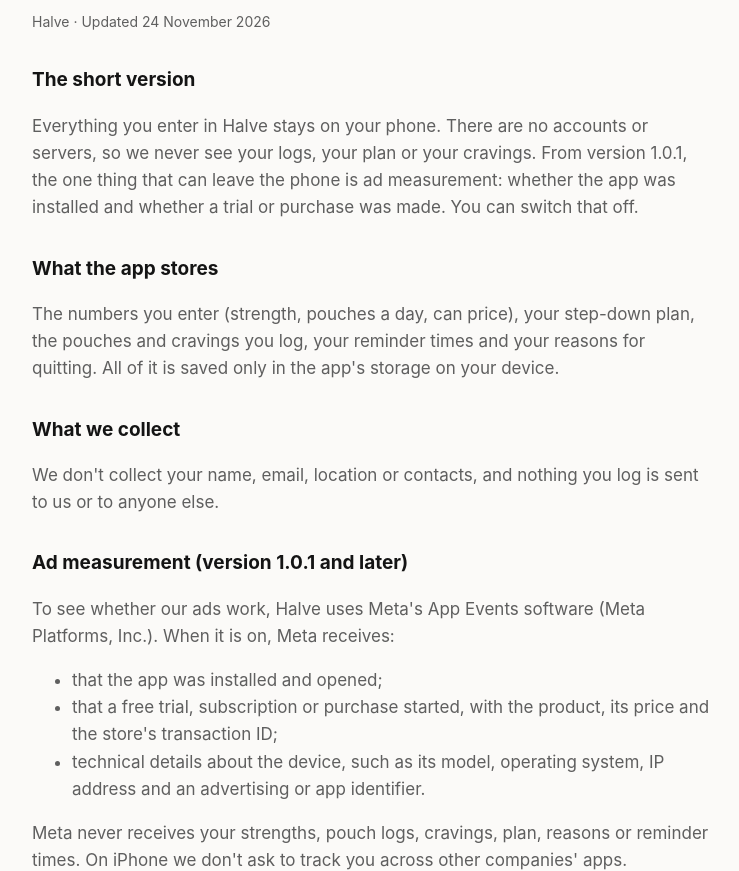
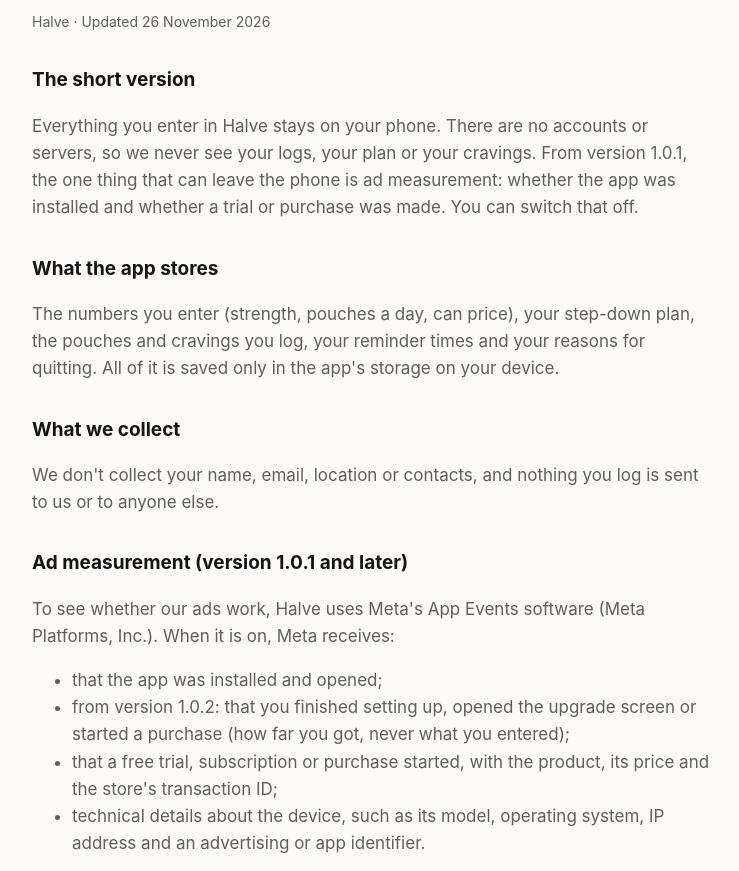
Before and after one commit to rockyvolkov332-design/apps, a plain HTML site: page halve/privacy.html in a window 1280 px wide. Shown: the part 90-961 px from the top of the page, without its empty margins (268-1007 px from the left). Drawn offline with Linux system fonts and the light colour scheme.

Commit message:
Halve: privacy page lists the 1.0.2 ad-measurement events
Set-up finished, upgrade screen opened, purchase started. Date 26 November 2026.

Co-Authored-By: Claude Fable 5.2 <noreply@anthropic.com>

```diff
--- a/halve/privacy.html
+++ b/halve/privacy.html
@@ -1,8 +1,8 @@
-<!doctype html><html lang="en"><head><meta charset="utf-8"><meta name="viewport" content="width=device-width,initial-scale=1"><title>Halve privacy policy</title><link rel="stylesheet" href="../style.css"></head><body><main><h1>Privacy policy</h1><p class="meta">Halve · Updated 24 November 2026</p>
+<!doctype html><html lang="en"><head><meta charset="utf-8"><meta name="viewport" content="width=device-width,initial-scale=1"><title>Halve privacy policy</title><link rel="stylesheet" href="../style.css"></head><body><main><h1>Privacy policy</h1><p class="meta">Halve · Updated 26 November 2026</p>
 <h2>The short version</h2><p>Everything you enter in Halve stays on your phone. There are no accounts or servers, so we never see your logs, your plan or your cravings. From version 1.0.1, the one thing that can leave the phone is ad measurement: whether the app was installed and whether a trial or purchase was made. You can switch that off.</p>
 <h2>What the app stores</h2><p>The numbers you enter (strength, pouches a day, can price), your step-down plan, the pouches and cravings you log, your reminder times and your reasons for quitting. All of it is saved only in the app's storage on your device.</p>
 <h2>What we collect</h2><p>We don't collect your name, email, location or contacts, and nothing you log is sent to us or to anyone else.</p>
-<h2>Ad measurement (version 1.0.1 and later)</h2><p>To see whether our ads work, Halve uses Meta's App Events software (Meta Platforms, Inc.). When it is on, Meta receives:</p><ul><li>that the app was installed and opened;</li><li>that a free trial, subscription or purchase started, with the product, its price and the store's transaction ID;</li><li>technical details about the device, such as its model, operating system, IP address and an advertising or app identifier.</li></ul><p>Meta never receives your strengths, pouch logs, cravings, plan, reasons or reminder times. On iPhone we don't ask to track you across other companies' apps.</p><p>Ad measurement is off in the EU, EEA, UK and Switzerland. Everywhere else it is on by default and you can turn it off at any time in Settings › Ad measurement. Meta handles this data under its own <a href="https://www.facebook.com/privacy/policy/">privacy policy</a>.</p>
+<h2>Ad measurement (version 1.0.1 and later)</h2><p>To see whether our ads work, Halve uses Meta's App Events software (Meta Platforms, Inc.). When it is on, Meta receives:</p><ul><li>that the app was installed and opened;</li><li>from version 1.0.2: that you finished setting up, opened the upgrade screen or started a purchase (how far you got, never what you entered);</li><li>that a free trial, subscription or purchase started, with the product, its price and the store's transaction ID;</li><li>technical details about the device, such as its model, operating system, IP address and an advertising or app identifier.</li></ul><p>Meta never receives your strengths, pouch logs, cravings, plan, reasons or reminder times. On iPhone we don't ask to track you across other companies' apps.</p><p>Ad measurement is off in the EU, EEA, UK and Switzerland. Everywhere else it is on by default and you can turn it off at any time in Settings › Ad measurement. Meta handles this data under its own <a href="https://www.facebook.com/privacy/policy/">privacy policy</a>.</p>
 <h2>Purchases</h2><p>Subscriptions are handled by the App Store (iPhone) or Google Play (Android). The store tells the app whether you have an active subscription; we don't receive your payment details.</p>
 <h2>Reminders</h2><p>Reminders are scheduled on your phone by the operating system. Their text never leaves the device.</p>
 <h2>Backups</h2><p>If you use iCloud, Google or computer backups, your phone may include the app's data in your own backup. That backup belongs to you and is covered by Apple's or Google's privacy policy.</p>
```
